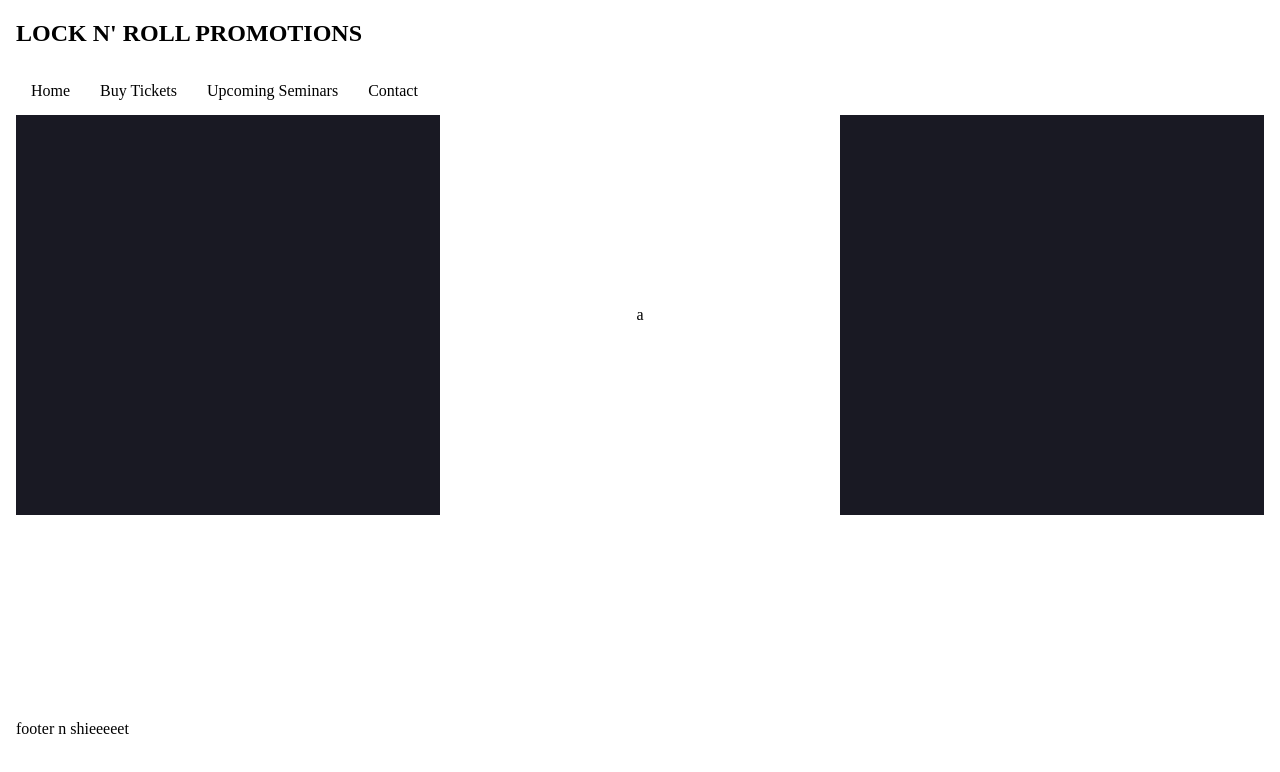
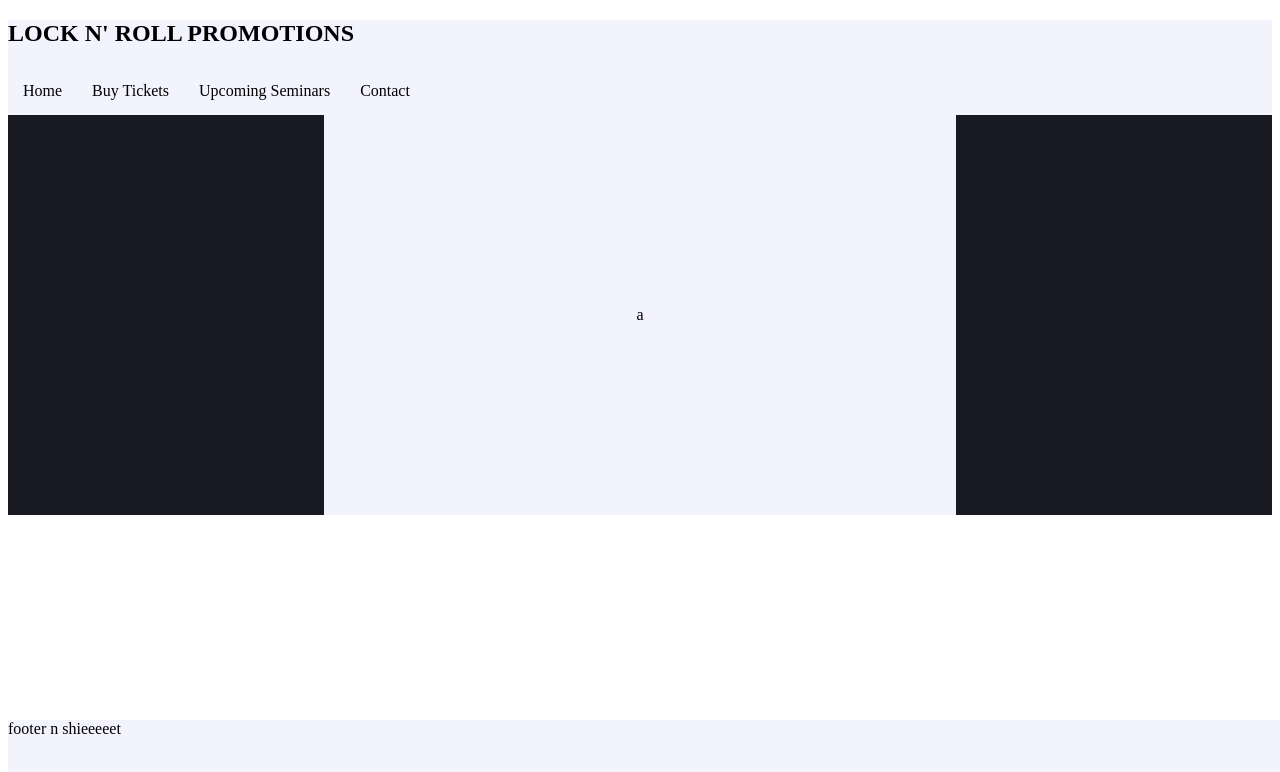
Before and after one commit to TropicsTheDev/locknroll, a Nuxt app in the folder client/: page / in a window 1280 px wide. Shown: the top 772 px of the page. Built offline with nearby package versions, Linux system fonts and the light colour scheme.

Commit message:
nav is a seperate component

```diff
--- a/client/app.vue
+++ b/client/app.vue
@@ -1,72 +1,38 @@
 <template>
-  <body class="background-clr">
-
-    <nav class="nav-bar">
-      <h1>LOCK N' ROLL PROMOTIONS</h1>
-
-      <ul class="main-menu">
-        <li><a href="">Home</a></li>
-        <li><a href="">Buy Tickets</a></li>
-        <li><a href="">Upcoming Seminars</a></li>
-        <li><a href="">Contact</a></li>
-
-        <!-- <li><button id="tickets-button" class="nav-btn" >Buy Tickets</button></li> -->
-      </ul>
-    </nav>
-
-    <div class="seminar-img">
-      a
-    </div>
-
+  <main class="app__main">
+    <NavBar />
+    <div class="seminar-img">a</div>
     <footer class="footer">
-      <div class="footer-container">
-        footer n shieeeeet
-      </div>
+      <div class="footer-container">footer n shieeeeet</div>
     </footer>
-
-  </body>
+  </main>
 </template>
 
 <style>
+.app__main {
+  --black_main: #191923;
+  --white_main: #f3f3fe;
+  background-color: var(--black_main);
+  font-size: 16px;
+}
+
+.seminar-img,
+.footer-container {
+  background-color: var(--white_main);
+}
+
 .seminar-img {
-    background-color: white;
-    height: 50vh;
-    width: 50vh;
+  min-height: min(50vh, 500px);
+  width: 50%;
   margin: auto;
   display: flex;
   align-items: center;
   justify-content: center;
 }
 .footer-container {
-    background-color: white;
   width: 100%;
   height: 10%;
   position: absolute;
   bottom: 0;
 }
-  .background-clr {
-    background-color: #191923
-  }
-  .nav-bar {
-    background-color: white;
-  }
-  .main-menu {
-    list-style-type: none;
-    padding: 0px;
-    margin: 0px;
-    overflow: hidden;
-  }
-  .main-menu a{
-    text-decoration: none;
-    color: black;
-    display: block;
-    text-align: center;
-    padding: 15px;
-  }
-  .main-menu a:hover{
-    background-color: #E1DFF6
-  }
-  .main-menu li{
-    float: left;
-  }
 </style>
--- /dev/null
+++ b/client/components/NavBar.vue
@@ -0,0 +1,42 @@
+<template>
+  <nav class="nav-bar">
+    <h1>LOCK N' ROLL PROMOTIONS</h1>
+    <ul class="nav-bar__content">
+      <NavItem v-for="link in links" :navLink="link" />
+    </ul>
+  </nav>
+</template>
+
+<script setup>
+const links = [
+  {
+    href: "gjgj",
+    text: "Home",
+  },
+  {
+    href: "bhj",
+    text: "Buy Tickets",
+  },
+  {
+    href: "bjkb",
+    text: "Upcoming Seminars",
+  },
+  {
+    href: "kjhk",
+    text: "Contact",
+  },
+];
+</script>
+
+<style scoped>
+.nav-bar {
+  background-color: var(--white_main);
+}
+
+.nav-bar__content {
+  list-style-type: none;
+  padding: 0px;
+  margin: 0px;
+  overflow: hidden;
+}
+</style>
--- /dev/null
+++ b/client/components/NavItem.vue
@@ -0,0 +1,26 @@
+<template>
+  <li class="nav-item">
+    <a :href="navLink.href">{{ navLink.text }}</a>
+  </li>
+</template>
+
+<script setup>
+const props = defineProps(["navLink"]);
+</script>
+
+<style scoped>
+.nav-item {
+  display: inline-block;
+}
+.nav-item a {
+  text-decoration: none;
+  color: black;
+  display: block;
+  text-align: center;
+  padding: 15px;
+  transition: background-color 0.75s;
+}
+.nav-item a:hover {
+  background-color: #e1dff6;
+}
+</style>
```
Lines whose indentation alone changed are shown as unchanged.
